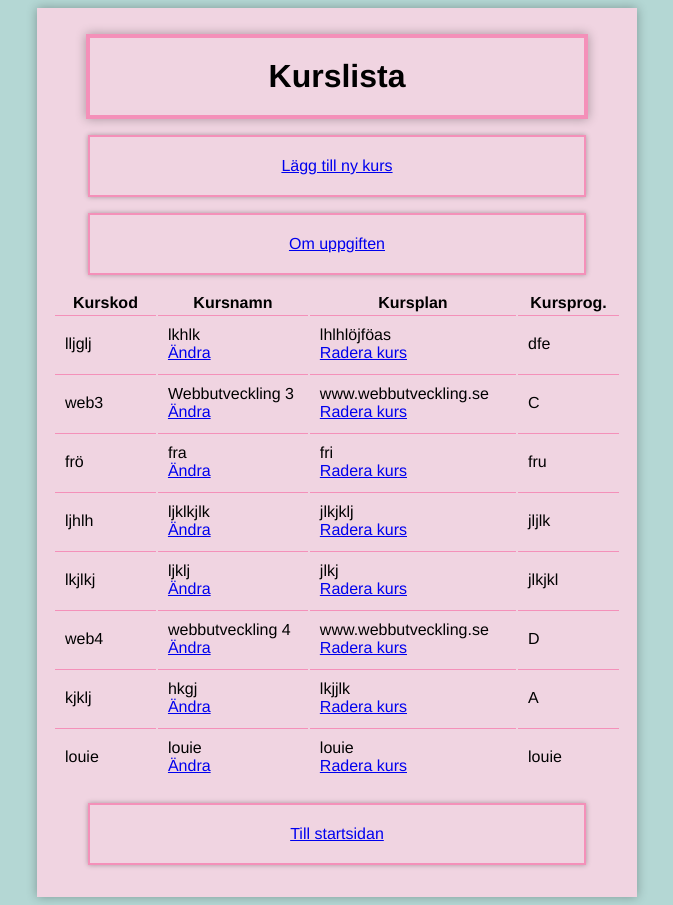
After one commit to JillNyman/BACKEND_MOMENT1, a Node server app: page /list in a window 1280 px wide. The commit adds this page. Shown: the whole page, without its empty margins (303-976 px from the left). Run offline with Node 20, Linux system fonts and the light colour scheme; data comes from the database, SQL or seed files in the repository; both versions use the stored data as it was after the commit; some libraries are stand-ins or nearby versions.

Commit message:
Färdigställt uppgiften
Fick inte ejs att fungera i index.ejs av någon anledning och lösningen blev till slut att göra en startsida med enbart länkar vidare, och en separat sida med kurslistan

```diff
--- a/package.json
+++ b/package.json
@@ -1,5 +1,5 @@
 {
-  "name": "be_moment1_slutlig",
+  "name": "BACKEND_MOMENT1",
   "version": "1.0.0",
   "description": "",
   "main": "server.js",
--- a/server.js
+++ b/server.js
@@ -1,28 +1,39 @@
 const express = require('express');
-//const path = require('path');
+const bodyParser = require('body-parser');
+
+const sqlite3 = require("sqlite3").verbose();
+const db = new sqlite3.Database("/courses.db");
+
 const app = express();
-const bodyParser = require('body-parser');
-const sqlite3 = require("sqlite3").verbose();
-const db = new sqlite3.Database("courses.db");
+const port = 1998;
 
-const port = 1999;
+
 app.set('view engine', 'ejs');
 app.use(express.static("public"));
 app.use(bodyParser.urlencoded({ extended: true}));
 
-app.get("courses", (req, res) => {
-    console.log("Welcome to my API");
-})
 
 //Routing
 app.get("/", (req, res) => {
+    res.render("index");
+});
+
+//Hämta hela tabellen och skicka till frontend
+app.get("/list", (req, res) => {
     db.all('SELECT * FROM courselist;', (err, rows) => {
         if(err){
             console.error(err.message);
             return;
         }
+            res.render("list", {
+
+                rows: rows,
+                error: ""
+            });
+
     });
-});
+
+})
 
 app.get("/addcourse", (req, res) => {
     res.render('addcourse', {error: ""});
@@ -35,7 +46,7 @@ app.get("/about", (req, res) => {
     });
 });
 
-//Skapa nytt inlägg
+//Skapa ny post
 app.post("/addcourse",  (req, res) => {
 
     let coursecode = req.body.coursecode;
@@ -44,21 +55,21 @@ app.post("/addcourse",  (req, res) => {
     let progression = req.body.courseprogression;
 
     error = "";
-    //&& coursename !== "" && syllabus !== "" && progression !== ""
-    //if(coursecode !== "" && coursename !== "" && syllabus !== "" && progression !== "" )
+
+    //alla fält måste vara ifyllda
     if(coursecode.length > 0 && coursename.length > 0   && syllabus.length > 0   && progression.length > 0   ){
         let stmt = db.prepare(`INSERT INTO courselist(coursecode, coursename, syllabus, progression) VALUES(?, ?, ?, ?);`);
         stmt.run(coursecode, coursename, syllabus, progression);
         stmt.finalize();
 
 
-         res.render("addcourse", {
+        res.render("addcourse", {
         error: "Kursen har lagrats!"
         });
 
     }
     else   {
-
+        //felmeddelande
         res.render("addcourse", {
             error: "Du måste fylla i samtliga fält."
             });
@@ -68,6 +79,7 @@ app.post("/addcourse",  (req, res) => {
 
 });
 
+//radera kurs från listan
 app.get("/delete/:id", (req, res) => {
     let id = req.params.id;
 
@@ -75,12 +87,12 @@ app.get("/delete/:id", (req, res) => {
         if(err){
             console.error(err.message);
         }
-        res.redirect("/");
+        res.redirect("list");
 
     });
 });
 
-//Hämta ändringssida
+//Hämta sida för att kunna uppdatera kurs
 app.get("/edit/:id", (req, res) => {
     let id = req.params.id;
 
@@ -106,7 +118,7 @@ app.post("/edit/:id",  (req, res) => {
    let progression = req.body.courseprogression;
 
     error = "";
-
+//användaren måste fylla i alla fält
    if(coursecode.length > 0 && coursename.length > 0 && syllabus.length > 0 && progression.length > 0){
     const stmt = db.prepare("UPDATE courselist SET coursecode=?, coursename=?, syllabus=?, progression=? WHERE id=?;");
     stmt.run(coursecode, coursename, syllabus, progression, id);
@@ -114,7 +126,7 @@ app.post("/edit/:id",  (req, res) => {
    } else {
         error = "Fyll i samtliga fält!";
    }
-   res.redirect("/");
+   res.redirect("index");
 });
 
 //Starta applikationen
--- a/views/about.ejs
+++ b/views/about.ejs
@@ -14,7 +14,8 @@
     <p>Webbplatsen är skapad med Express, EJS, Nodemon och MySql. Syftet med den är att användaren ska kunna registrera kurser hen läst, som ett CV. Det är också möjligt att radera och uppdatera information om kurser. </p>
     <p>Jag började med att använda MySql tillsammans med XAMPP och phpMyAdmin. XAMPP fungerade väl till en början, men började strula efter ett tag. Efter en hel del felsökande och endast korta stunder av fungerande program bestämde jag mig för att byta till Sqlite3, vilket fungerade utan problem.</p>
     <p>Att skriva kod i "Backend", tillsammans med  användning av server och databas och flertalet nya plugins var inte så svårt som jag trodde. Förutsättningen för den slutsatsen bygger dock på att jag tagit del av allt inspelat material och använt mig av det när jag själv kodat. Trots att det är fler instanser att hålla reda på, är det hela logiskt om man bara följer instruktionerna steg för steg.</p>
-    <p id="add-course-link"> <a href="/">Tillbaka till kurslistan</a></p>
+    <p id="add-course-link"> <a href="/list">Tillbaka till kurslistan</a></p>
+    <p id="add-course-link"> <a href="/">Tillbaka till startsidan</a></p>
     </main>
     </div>
 
--- a/views/addcourse.ejs
+++ b/views/addcourse.ejs
@@ -12,7 +12,7 @@
         <main>
     <h1>Lägg till kurs</h1>
 
-    <form method="post">
+    <form method="post" action="/addcourse">
        <% if(error !== "" ) { %>
         <p class="error">
             <%= error %>
@@ -39,7 +39,7 @@
         <input type="submit" value="Lägg till">
     </form>
 
-    <p id="add-course-link"> <a href="/">Tillbaka till kurslistan</a></p>
+    <p id="add-course-link"> <a href="/list">Tillbaka till kurslistan</a></p>
 
     </main>
     </div>
--- /dev/null
+++ b/views/list.ejs
@@ -0,0 +1,51 @@
+<!DOCTYPE html>
+<html lang="sv">
+<head>
+    <meta charset="UTF-8">
+    <meta name="viewport" content="width=device-width, initial-scale=1.0">
+    <title>Kurslista</title>
+    <link rel="stylesheet" href="/css/styles.css">
+</head>
+<body>
+    <div class="container" id="course-list-container">
+        <main>
+    <h1>Kurslista</h1>
+    <p id="add-course-link"> <a href="/addcourse">Lägg till ny kurs</a></p>
+    <p id="add-course-link"> <a href="/about">Om uppgiften</a></p>
+
+
+
+    <table class="course-list">
+        <tr>
+            <th>Kurskod</th>
+            <th>Kursnamn</th>
+            <th>Kursplan</th>
+            <th>Kursprog.</th>
+        </tr>  <% if(error !== "" ) { %>
+            <p class="error">
+                <%= error %>
+            </p>
+        <%}%>
+
+        <% if(locals.rows !== "") { %>
+
+        <% locals.rows.forEach((row) => { %>
+            <tr rowspan="2">
+                <td> <%= row.coursecode %></td>
+                <td><%= row.coursename %><br><a href="/edit/<%= row.id %>">Ändra</a></td>
+                <td><%= row.syllabus %><br><a href="/delete/<%= row.id %>">Radera kurs</a></td>
+                <td><%= row.progression %></td>
+
+            </tr>
+            <% }); %>
+            <% } %>
+
+</table>
+<p id="add-course-link"> <a href="/">Till startsidan</a></p>
+
+
+
+</main>
+</div>
+</body>
+</html>
```
Also changed, not shown: install.js (+20 -0 lines), views/index.ejs (+1 -28 lines), courses.db, 2 other files.
